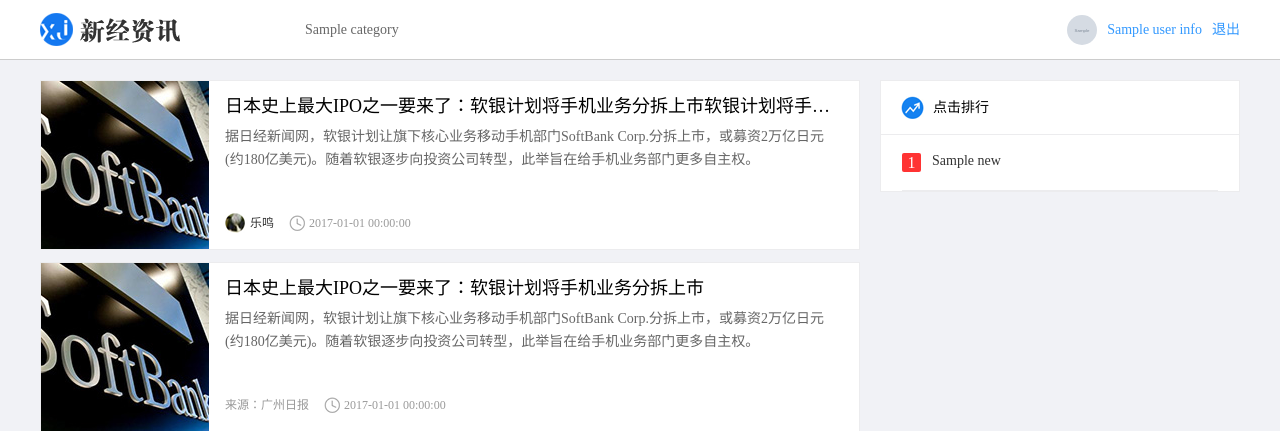
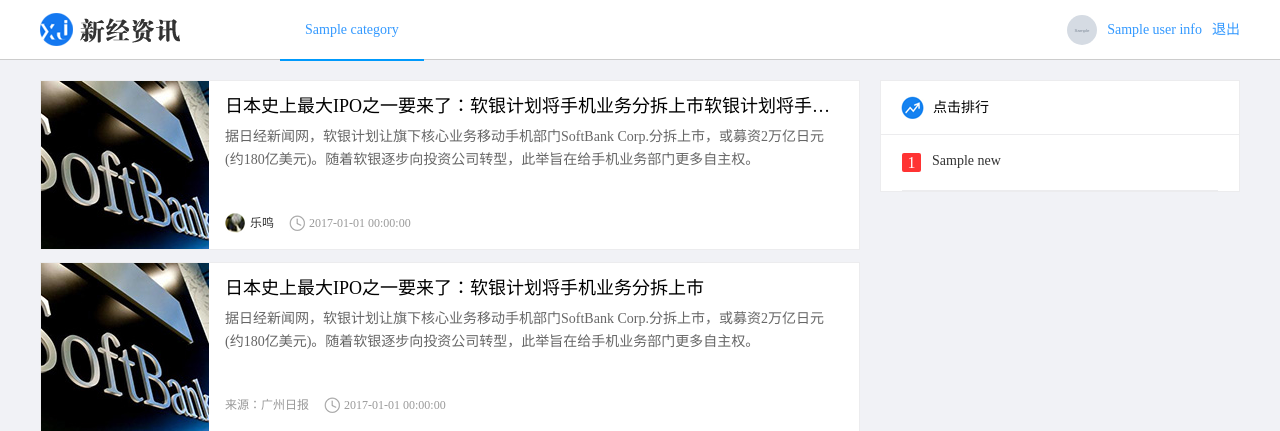
Before and after one commit to zhiliangsu/NewsInfo, a Flask app: template info/templates/news/index.html in a window 1280 px wide. Shown: the top 431 px of the page. Run offline with Flask 2, Linux system fonts and the light colour scheme; the template is opened without the code that fills it: most values are stand-ins (such as "Sample title", 1, 10 or a date in 2020); grey boxes marked "Sample" are stand-in pictures; parts of the project's set-up code (start-up, migrations or seed data) failed here and were passed over; some libraries are stand-ins or nearby versions.

Commit message:
查询分类数据的前后端逻辑实现--v2

```diff
--- a/info/templates/news/index.html
+++ b/info/templates/news/index.html
@@ -15,7 +15,7 @@
             <a href="#" class="logo fl"><img src="../../static/news/images/logo.png" alt="logo"></a>
             <ul class="menu fl">
                 {% for category in data.categories %}
-                    <li class="{% if loop.index0 == 1 %}active{% endif %}" data-cid="{{ category.id }}"><a href="javascript:;">{{ category.name }}</a></li>
+                    <li class="{% if loop.index0 == 0 %}active{% endif %}" data-cid="{{ category.id }}"><a href="javascript:;">{{ category.name }}</a></li>
                 {% endfor %}
             </ul>
             {% if data.user_info %}
```
